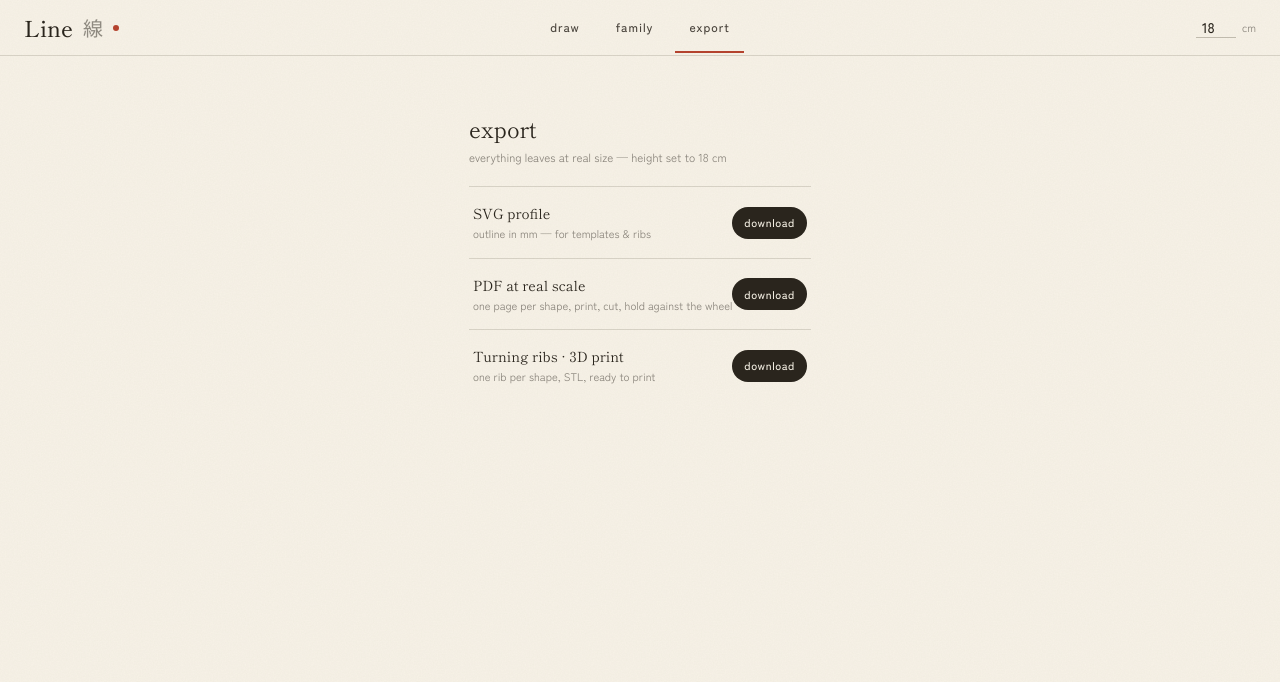
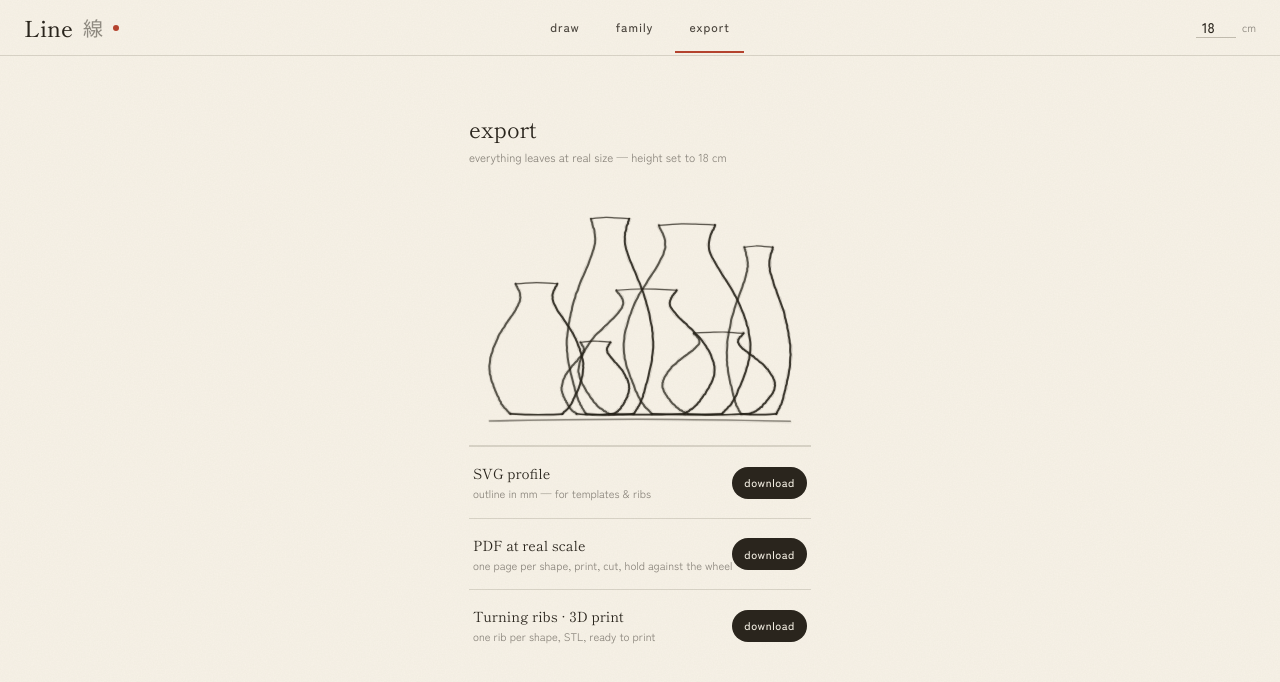
Before and after one commit to KarimDouieb/line, a React (Vite) app: page /export in a window 1280 px wide. Shown: the top 682 px of the page. Built offline with nearby package versions, Linux system fonts and the light colour scheme.

Commit message:
adding preview export

```diff
--- a/src/components/export/ExportPage.tsx
+++ b/src/components/export/ExportPage.tsx
@@ -4,6 +4,7 @@ import { downloadSvgProfile } from "@/lib/export-svg";
 import { downloadFamilyPdf } from "@/lib/export-pdf";
 import { downloadRibsStl } from "@/lib/export-stl";
 import { ExportRow } from "@/components/export/ExportRow";
+import { FamilyBoard } from "@/components/family/FamilyBoard";
 
 export function ExportPage() {
   const controlPoints = useLineStore((s) => s.controlPoints);
@@ -16,6 +17,10 @@ export function ExportPage() {
       <div className="font-serif text-[22px] text-foreground">export</div>
       <div className="mb-5 mt-1 text-[11.5px] text-muted-foreground">
         everything leaves at real size — height set to {heightCm} cm
+      </div>
+
+      <div className="relative h-[260px] border-b border-border">
+        <FamilyBoard fixedLayout="organic" />
       </div>
 
       <ExportRow
```
